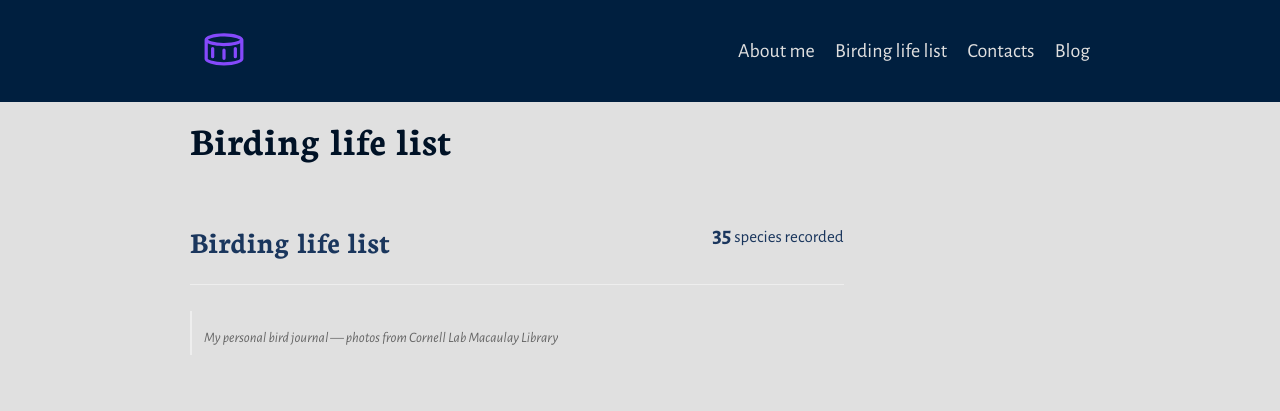
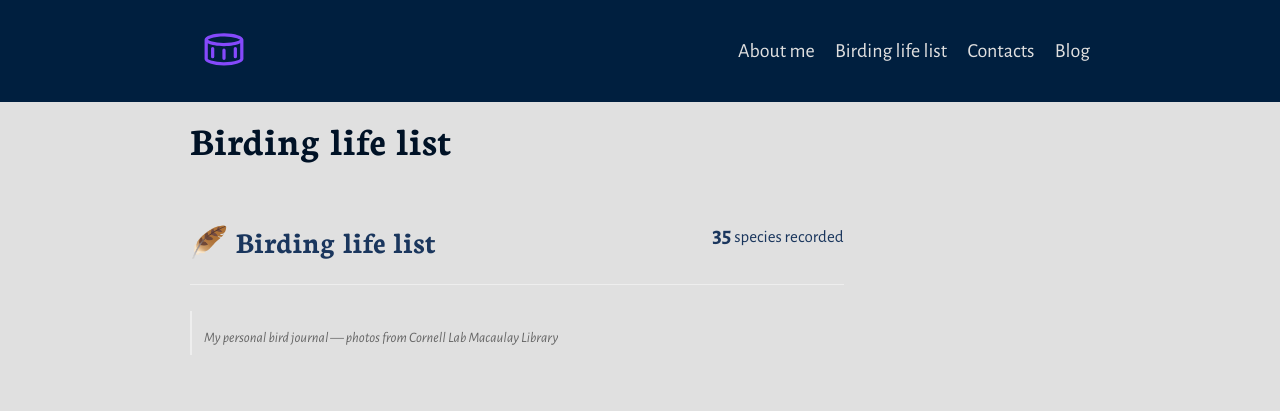
Before and after one commit to armandoahir/armandoahir.github.io, a Jekyll site: the page built from birding-list.md, in a window 1280 px wide. Shown: the top 411 px of the page. Built offline with Jekyll 4.4.1, drawn with Linux system fonts in a browser that asks for light colours; some of the changed lines change nothing that is shown; grey boxes are pictures that could not be loaded.

Commit message:
[14th Apr] birds

```diff
--- a/birding-list.md
+++ b/birding-list.md
@@ -15,11 +15,10 @@ permalink: /birding-list/
     font-family: inherit;
     padding: 2rem 0;
     color: #333;
-    max-width: 720px; /* Allineato al tuo blog */
+    max-width: 720px;
     margin: 0 auto;
   }
 
-  /* Rimosso box shadow e bordi arrotondati eccessivi */
   .birding-container {
     width: 100%;
     background: transparent;
@@ -36,7 +35,7 @@ permalink: /birding-list/
     padding-bottom: 1rem;
   }
 
-  /* Titolo in Navy Blue */
+  /* Titolo in Navy Blue con Emoji */
   .birding-wrap .title-area h1 {
     font-size: 1.8rem;
     font-weight: 600;
@@ -44,7 +43,7 @@ permalink: /birding-list/
     margin: 0;
   }
 
-  /* Contatore in Navy Blue senza card di sfondo */
+  /* Contatore in Navy Blue */
   .birding-wrap .bird-count-card {
     font-size: 1rem;
     font-weight: 500;
@@ -116,15 +115,12 @@ permalink: /birding-list/
     opacity: 0.8;
   }
 
+  /* Footer in Navy Blue */
   .birding-wrap .footer-note {
     margin-top: 2rem;
     padding-top: 1rem;
     font-size: 0.8rem;
-    color: #1a365d; /* Navy Blue */
-  }
-
-  .birding-wrap .last-updated {
-    font-weight: 500;
+    color: #1a365d;
   }
 
   .birding-wrap a {
@@ -139,10 +135,6 @@ permalink: /birding-list/
     .birding-wrap .two-col-grid {
       grid-template-columns: 1fr;
     }
-    .birding-wrap .header-flex {
-        flex-direction: column;
-        align-items: flex-start;
-    }
   }
 </style>
 
@@ -150,7 +142,7 @@ permalink: /birding-list/
   <div class="birding-container">
     <div class="header-flex">
       <div class="title-area">
-        <h1>Birding life list</h1>
+        <h1>🪶 Birding life list</h1>
       </div>
       <div class="bird-count-card">
         <span id="species-count">0</span> species recorded
```
